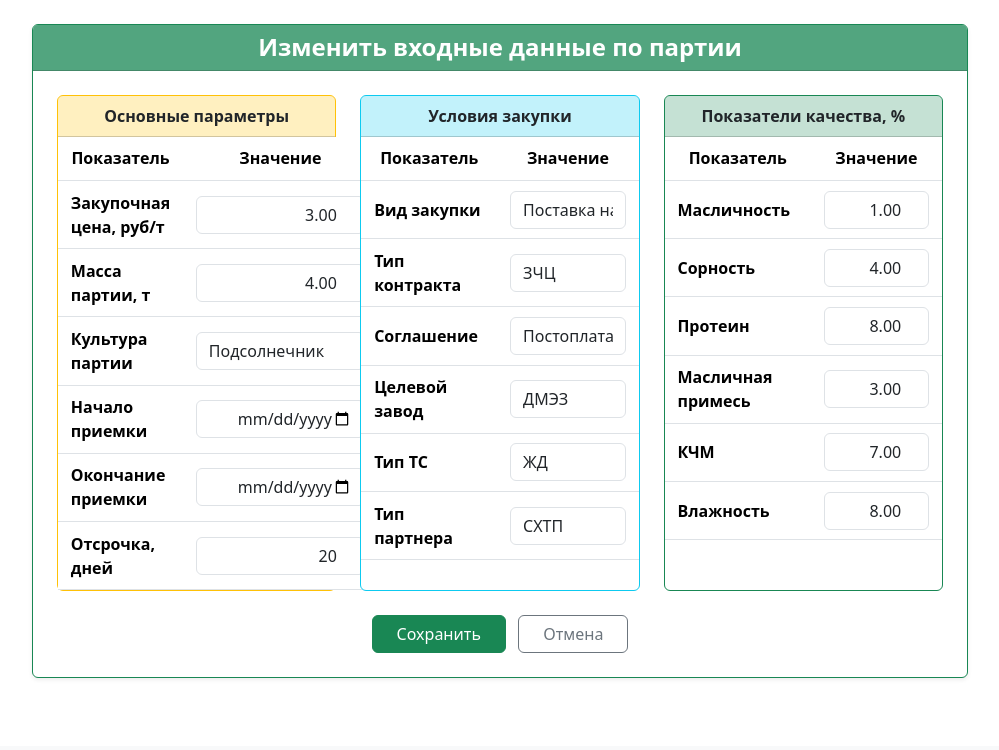
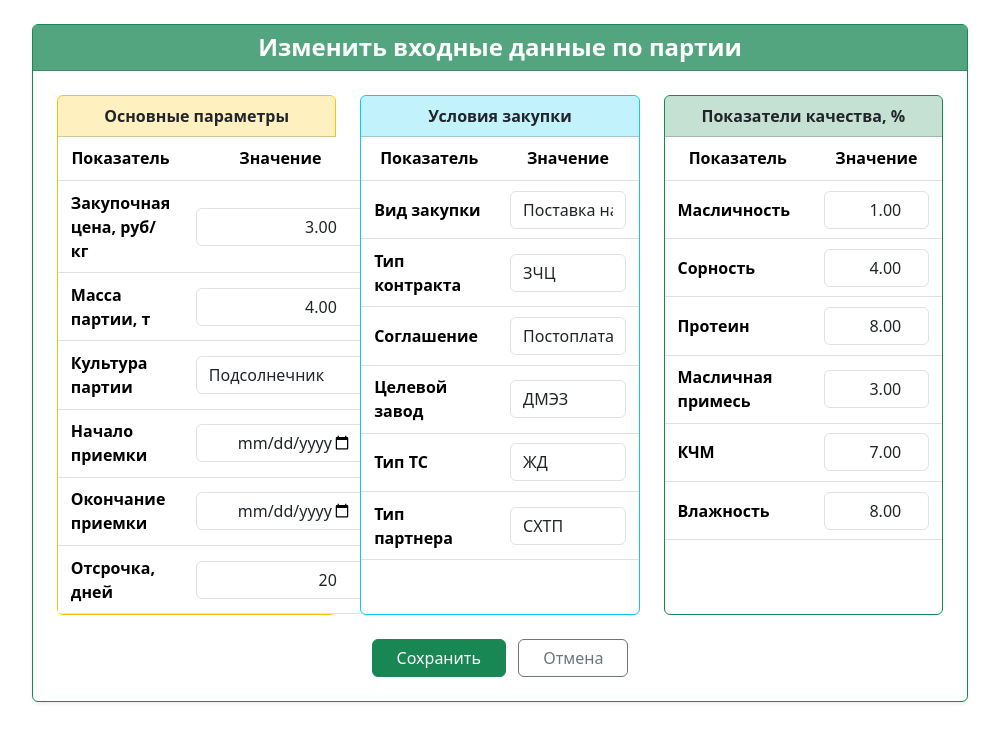
Before and after one commit to orcworker1/purch_calculator, a Django app: page /change_data_by_party in a window 1280 px wide. Shown: the part 54-804 px from the top of the page, without its empty margins (140-1139 px from the left). Before the commit the page ends 732 px from the top, so only its background shows below. Run offline with Django 5.2, Linux system fonts and the light colour scheme; data comes from the database, SQL or seed files in the repository; some libraries are stand-ins or nearby versions.

Commit message:
update table

```diff
--- a/templates/change_data/update_data_by_party.html
+++ b/templates/change_data/update_data_by_party.html
@@ -74,7 +74,7 @@
                   </thead>
                   <tbody>
                     <tr>
-                      <th scope="row" class="text-start">Закупочная цена, руб/т</th>
+                      <th scope="row" class="text-start">Закупочная цена, руб/кг</th>
                       <td>{{ form.purchase_price }}</td>
                     </tr>
                     <tr>
```
